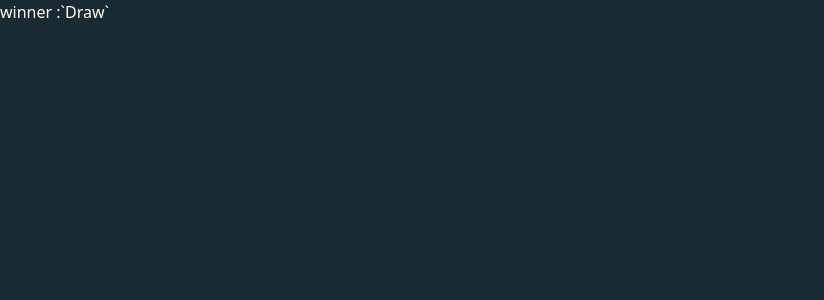
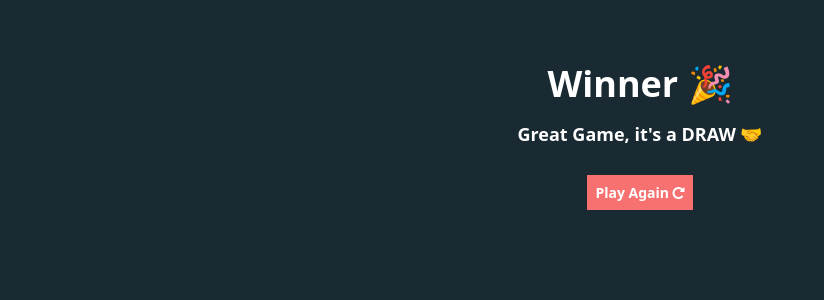
Before and after one commit to Rudresh-pandey/TicTacToe_online, a React (Vite) app: page /result/1 in a window 1280 px wide. Shown: the top 300 px of the page, without its empty margins (0-824 px from the left). Built offline with nearby package versions, Linux system fonts and the light colour scheme; no server answers.

Commit message:
modified: Board,ResultPage

```diff
--- a/src/pages/Game.tsx
+++ b/src/pages/Game.tsx
@@ -149,7 +149,7 @@ function Game() {
     <div className="text-center flex h-screen text-white font-montserrat">
       <div className="m-auto flex flex-col">
         {action === "created" && (
-          <p className=" text-xl font-semibold">
+          <p className=" text-xl font-semibold w-64 mx-auto">
             Share this code for connecting other player{" "}
             <span className=" text-blue-600 text-2xl font-bold">
               {gameRoomId}
@@ -171,12 +171,7 @@ function Game() {
             </span>
           </p>
         )}
-        <div
-          className=" flex flex-col gap-4"
-          style={
-            action === "joined" ? { padding: "0" } : { padding: " 24px 15%" }
-          }
-        >
+        <div className=" flex flex-col gap-4" style={{ padding: 0 }}>
           <div className=" flex justify-between font-bold my-8">
             <p>
               Player 1 : <span className=" text-xl text-teal-500">X</span>
--- a/src/pages/Result.tsx
+++ b/src/pages/Result.tsx
@@ -1,19 +1,40 @@
 import { useContext } from "react";
 import { GameContext } from "../GameContext";
+import { useNavigate } from "react-router-dom";
 
 function Result() {
   const { gameWinner }: any = useContext(GameContext);
+  const navigate = useNavigate();
+
   return (
-    <div>
-      <p className=" text-white">
-        winner :`
-        {gameWinner !== 0
-          ? gameWinner === 1
-            ? "Player 1 won"
-            : "Player 2 won"
-          : "Draw"}
-        `
+    <div className=" flex justify-center py-12 flex flex-col font-sans text-white gap-8 text-center">
+      <p className="  flex flex-col font-bold ">
+        <span className=" text-4xl font-bold p-4 ">Winner 🎉</span>
+        {gameWinner !== 0 ? (
+          gameWinner === 1 ? (
+            <p className=" text-md">
+              Player1:{" "}
+              <span className=" text-lg text-teal-500 font-bold">X</span>
+            </p>
+          ) : (
+            <p className=" text-md">
+              Player2:{" "}
+              <span className=" text-lg text-yellow-500 font-bold">O</span>
+            </p>
+          )
+        ) : (
+          <p className=" text-lg">Great Game, it's a DRAW 🤝</p>
+        )}
       </p>
+      <div
+        onClick={() => {
+          navigate("/");
+        }}
+      >
+        <span className=" bg-red-400 p-2 text-sm font-semibold cursor-pointer">
+          Play Again <i className="fa fa-repeat"></i>
+        </span>
+      </div>
     </div>
   );
 }
--- a/src/pages/Start.tsx
+++ b/src/pages/Start.tsx
@@ -1,6 +1,6 @@
 import { GameContext } from "../GameContext";
 import { useContext, useState } from "react";
-import { useNavigate } from "react-router-dom";
+import { Link, useNavigate } from "react-router-dom";
 
 function Start() {
   const [roomId, setRoomId] = useState("");
@@ -73,11 +73,21 @@ function Start() {
           <p>online multiplayer</p>
           <div className=" flex gap-6 justify-center my-6 ">
             <div className="flex items-center bg-stone-600 cursor-pointer">
-              <i className="fa fa-star-o text-lg text-yellow-500 font-semibold bg-stone-900 px-2  "></i>
+              <Link
+                to={"https://github.com/Rudresh-pandey/TicTacToe_online"}
+                target="blank"
+              >
+                <i className="fa fa-star-o text-lg text-yellow-500 font-semibold bg-stone-900 px-2  "></i>
+              </Link>
               <p className="px-2">Star</p>
             </div>
             <div className="flex items-center bg-stone-600 cursor-pointer">
-              <i className="fa fa-code-fork text-lg text-teal-500 font-semibold bg-stone-900 px-2 "></i>
+              <Link
+                to={"https://github.com/Rudresh-pandey/TicTacToe_online"}
+                target="blank"
+              >
+                <i className="fa fa-code-fork text-lg text-teal-500 font-semibold bg-stone-900 px-2 "></i>
+              </Link>
               <p className="px-2">Fork</p>
             </div>
           </div>
```
